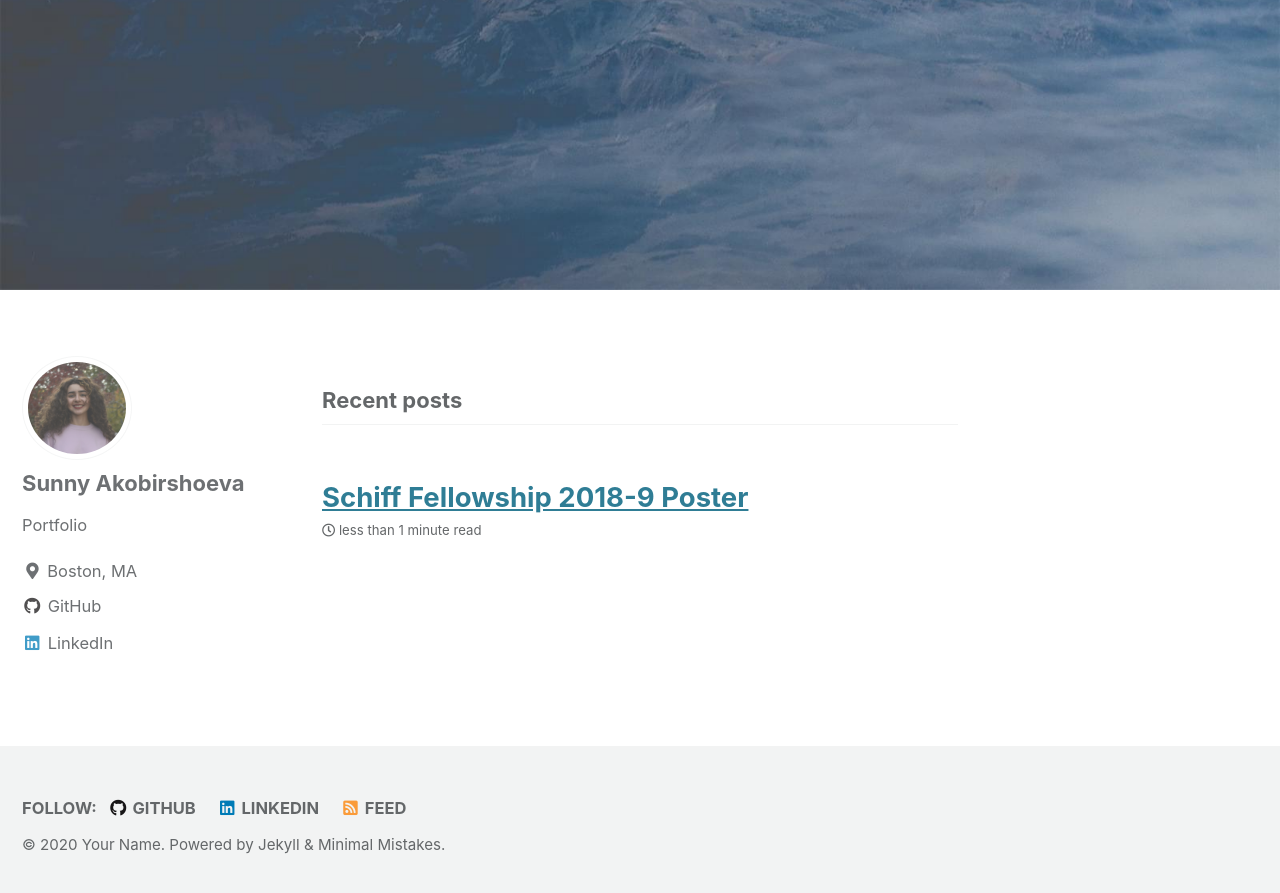
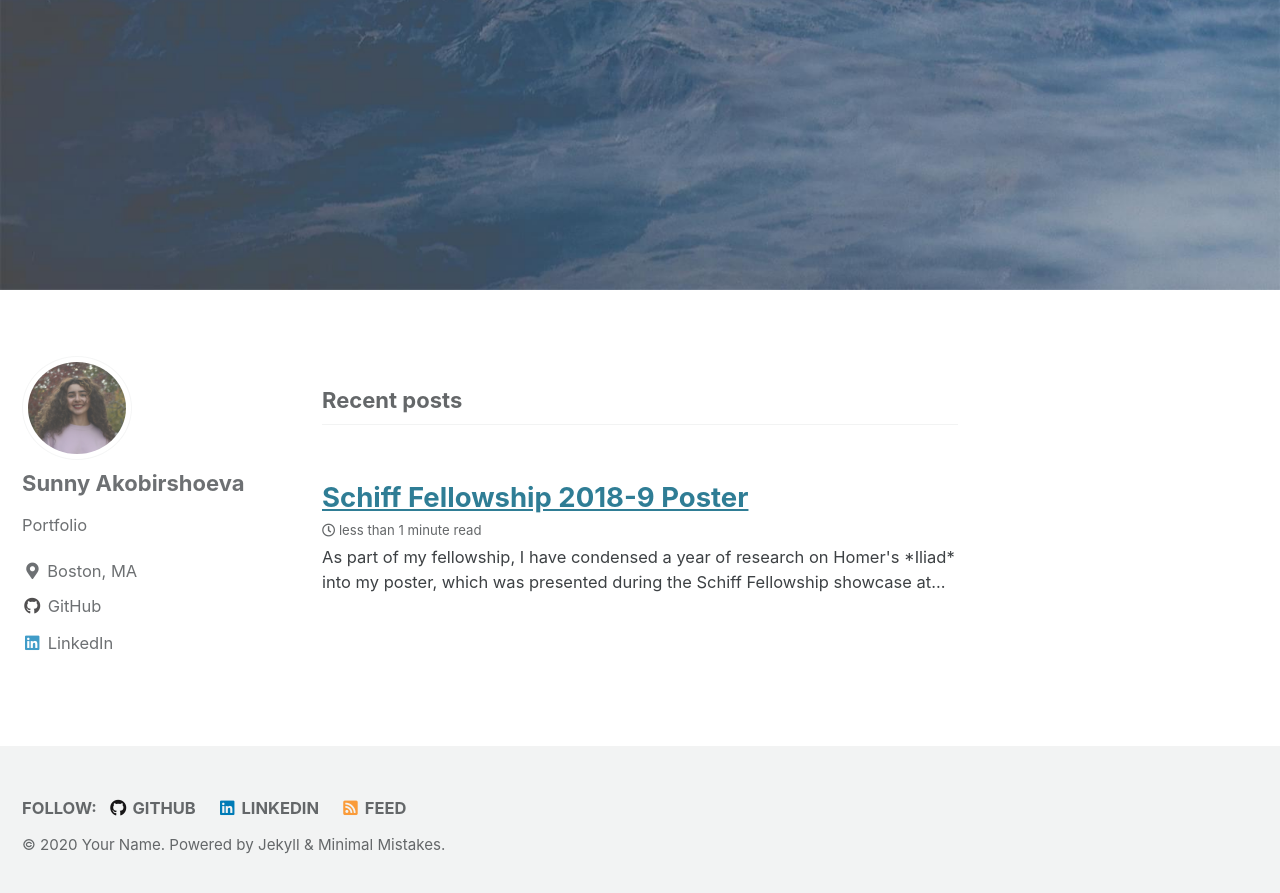
Before and after one commit to sunnyako/sunnyportfolio.github.io, a Jekyll site: the page built from index.html, in a window 1280 px wide and 900 px high, scrolled down 1185 px. Shown: the top 893 px of the window. Built offline with Jekyll 4.4.1, drawn with Linux system fonts in a browser that asks for light colours; cached includes are drawn as plain includes; the list of posts is cut into pages by our own code.

Commit message:
size of pdf

```diff
--- a/_posts/2020-10-27-fellowship.md
+++ b/_posts/2020-10-27-fellowship.md
@@ -6,5 +6,7 @@ tags: [writing]
 embed src: /blog/images/xxx.pdf" type="application/pdf">
 
 ---
+<p>As part of my fellowship, I have condensed a year of research on Homer's *Iliad* into my poster, which was presented during the Schiff Fellowship showcase at Brandeis University. </p>
+
 
 <iframe src="https://drive.google.com/file/d/1rXR69JBHyiTuDRuo-2aycRup7oQ8A_yo/preview" width="500px%" height="700px"></iframe>
```
